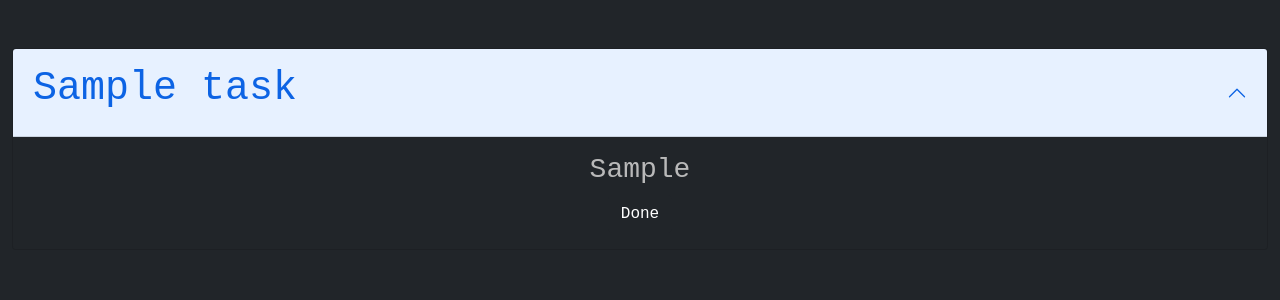
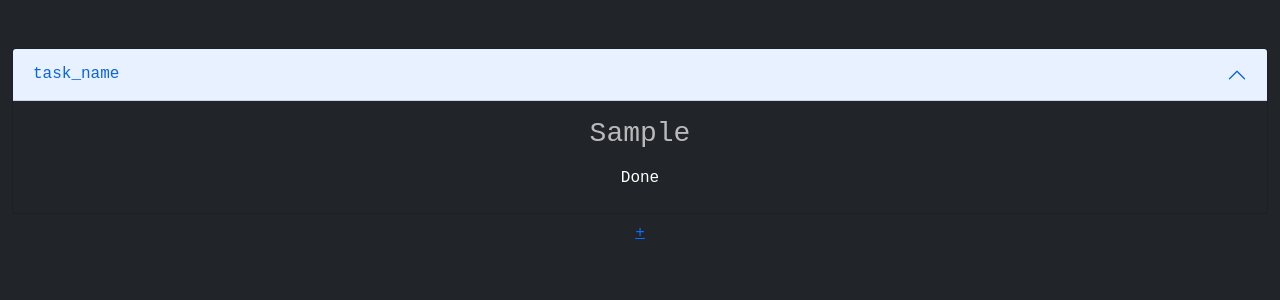
Before and after one commit to Inf-inity/to-do-list-frontend, a Flask app: template templates/task.html in a window 1280 px wide. Shown: the part 56-356 px from the top of the page. Run offline with Flask 2, Linux system fonts and the light colour scheme; the template is opened without the code that fills it: most values are stand-ins (such as "Sample title", 1, 10 or a date in 2020).

Commit message:
debugs hopefully

```diff
--- a/static/style.css
+++ b/static/style.css
@@ -8,3 +8,8 @@ body {
     background-color: #212529;
     color: #b9b9b9;
 }
+
+button {
+    background-color: #212529;
+    color: #b9b9b9;
+}
--- a/templates/layout.html
+++ b/templates/layout.html
@@ -35,6 +35,8 @@
 
                     {% if user_name %}
                     <div class="justify-content-end"> {{user_name}}</div>
+                    {% else %}
+                    <a class="nav-link justify-content-end" href="/make_user">new user</a>
                     {% endif %}
                 </nav>
             </div>
--- a/templates/task.html
+++ b/templates/task.html
@@ -7,7 +7,7 @@
     <div class="accordion-item bg-dark">
       <h2 class="accordion-header" id="headingOne">
         <button class="accordion-button" type="button" data-bs-toggle="collapse" data-bs-target="#collapseOne" aria-expanded="true" aria-controls="collapseOne">
-          <h1>{{ task_name }}</h1>
+          task_name
         </button>
       </h2>
       <div id="collapseOne" class="accordion-collapse collapse show" aria-labelledby="headingOne" data-bs-parent="#accordionExample">
@@ -18,5 +18,6 @@
       </div>
     </div>
     {% endfor %}
+    <button class="btn btn-dark"><a href="/new_task"> + </a></button>
   </div>
 {% endblock %}
```
